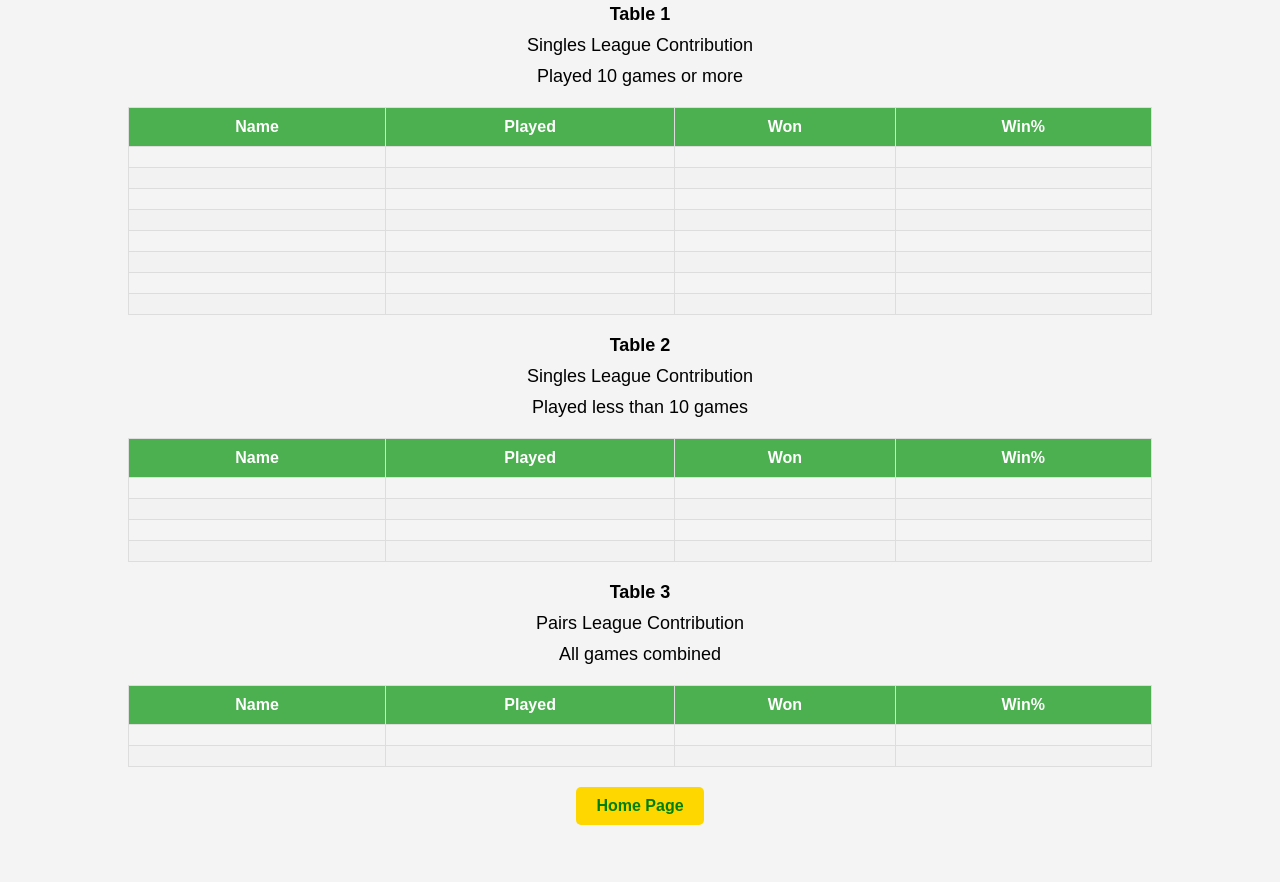
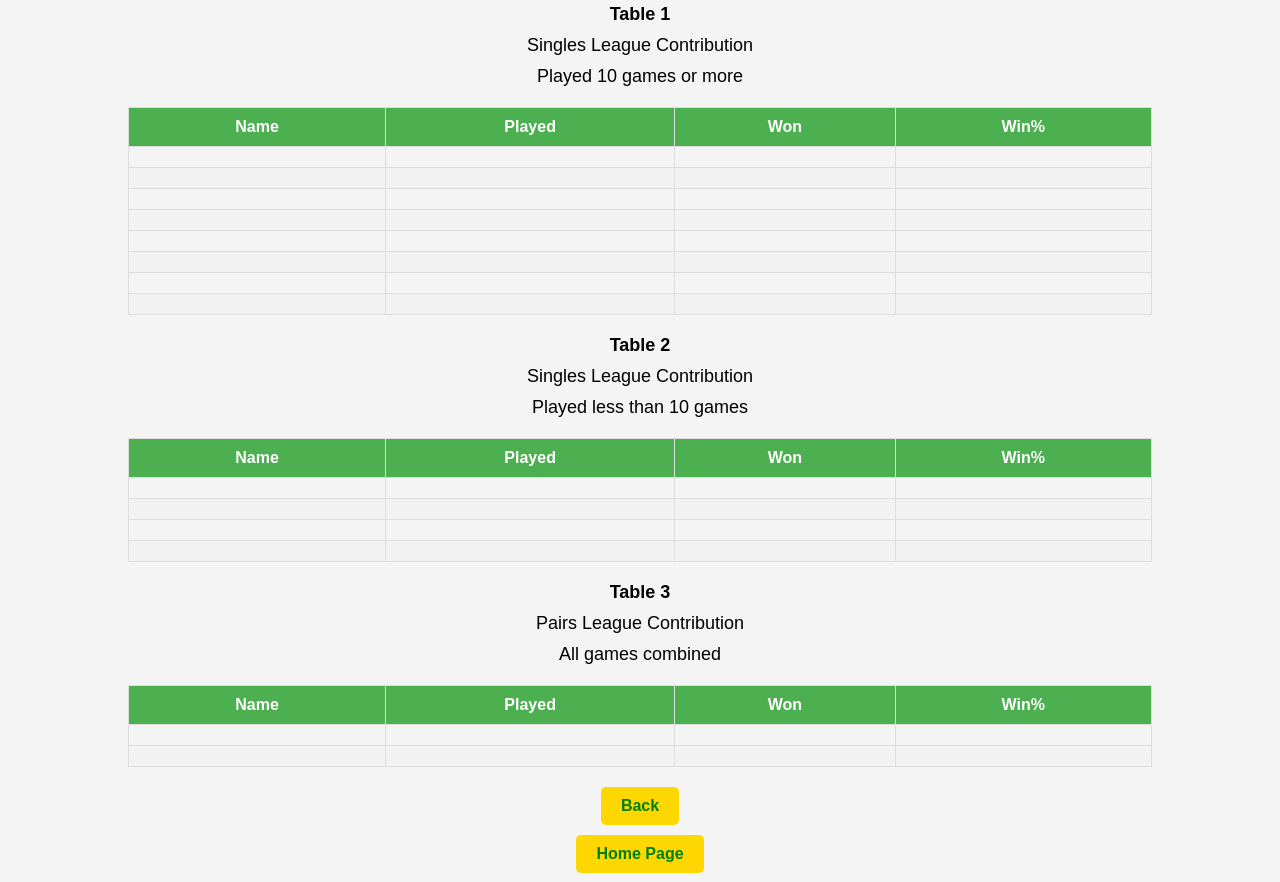
Before and after one commit to con-club-pool-2026/current-season, a plain HTML site: page index.html in a window 1280 px wide. Shown: the part 64-946 px from the top of the page. Before the commit the page ends 899 px from the top, so only its background shows below. Drawn offline with Linux system fonts and the light colour scheme.

Commit message:
Update index.html

```diff
--- a/index.html
+++ b/index.html
@@ -225,6 +225,7 @@
     </tbody>
 </table>
 
+<p><a href="https://con-club-pool-2026.github.io/player-performance/" class="button-link">Back</a></p>
 <p><a href="https://con-club-pool-2026.github.io/home/" class="button-link">Home Page</a></p>
 
 </body>
```
